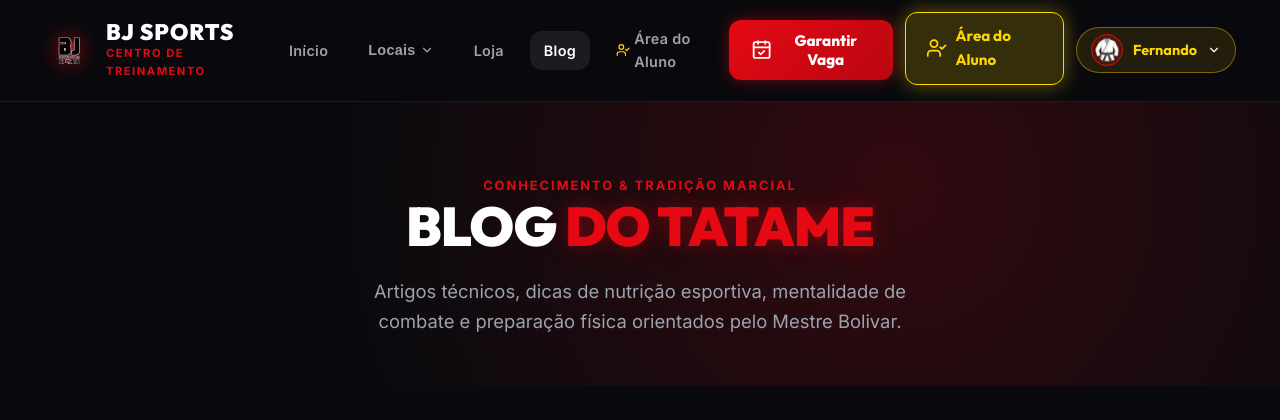
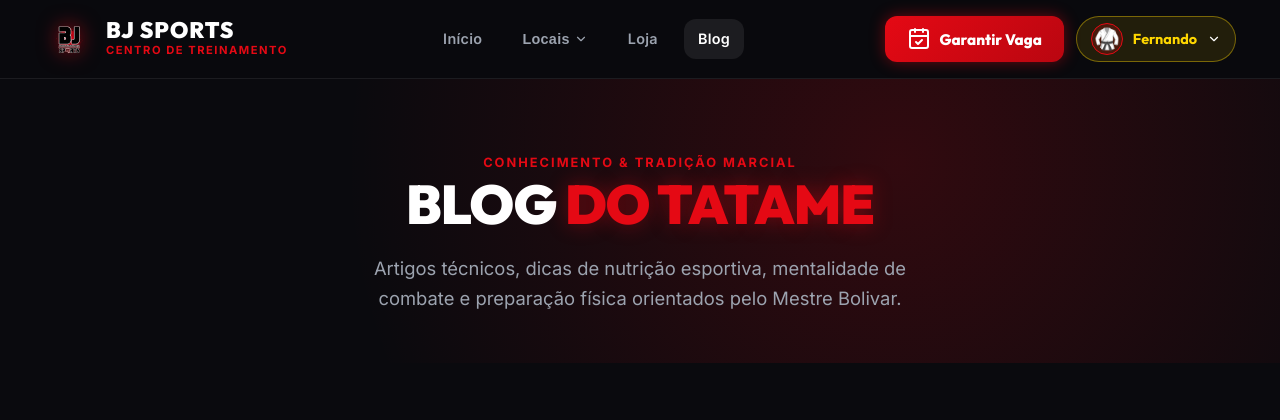
Before and after one commit to fvier/bjsports, a Flask app: page /blog in a window 1280 px wide. Shown: the top 420 px of the page. Run offline with Flask 3, Linux system fonts and the light colour scheme; the visitor is signed in with stand-in values (Sample User, id 1); some libraries are stand-ins or nearby versions.

Commit message:
fix: remove o botao duplicado no cabecalho mantendo visual limpo e elegante

```diff
--- a/templates/base.html
+++ b/templates/base.html
@@ -27,7 +27,7 @@
         </div>
       </a>
 
-      <!-- Menu Principal Minimalista -->
+      <!-- Menu Principal Minimalista (Sem Botões Duplicados) -->
       <nav class="nav-menu">
         <a href="{{ url_for('index') }}" class="nav-item {% if request.endpoint == 'index' %}active{% endif %}">Início</a>
 
@@ -77,13 +77,6 @@
 
         <a href="{{ url_for('loja') }}" class="nav-item {% if request.endpoint == 'loja' %}active{% endif %}">Loja</a>
         <a href="{{ url_for('blog') }}" class="nav-item {% if request.endpoint == 'blog' %}active{% endif %}">Blog</a>
-
-        {% if is_logged_in %}
-        <!-- Link Direto no Menu Principal quando Logado -->
-        <a href="{{ url_for('login') }}" class="nav-item nav-item-highlight {% if request.endpoint == 'login' %}active{% endif %}">
-          <i data-lucide="user-check" class="icon-gold"></i> Área do Aluno
-        </a>
-        {% endif %}
       </nav>
 
       <!-- Ações do Cabeçalho -->
@@ -93,12 +86,7 @@
         </button>
 
         {% if is_logged_in %}
-        <!-- Botão Visível de Retorno à Área do Aluno + Avatar -->
-        <a href="{{ url_for('login') }}" class="btn btn-header-login active-link-btn" title="Ir para Área de Membros">
-          <i data-lucide="user-check"></i> Área do Aluno
-        </a>
-
-        <!-- ÍCONE COM FOTO/AVATAR DO MEMBRO NO TOP BAR E DROPDOWN -->
+        <!-- ÍCONE COM FOTO/AVATAR DO MEMBRO NO TOP BAR E DROPDOWN (ÚNICO E LIMPO) -->
         <div class="user-avatar-dropdown">
           <button class="avatar-trigger-btn" id="userAvatarBtn" title="Minha Conta">
             <span class="user-avatar-photo">🥋</span>
```
